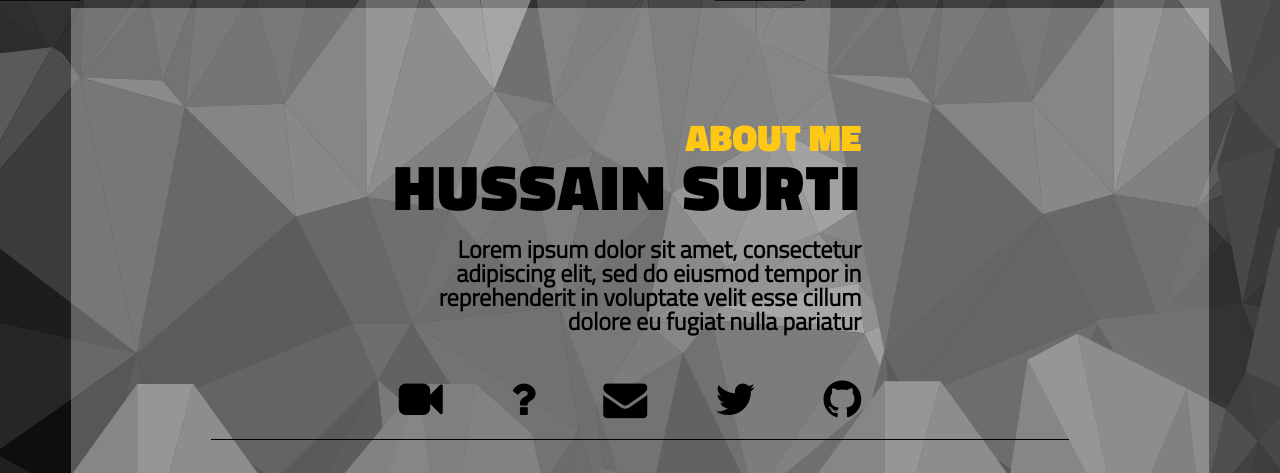
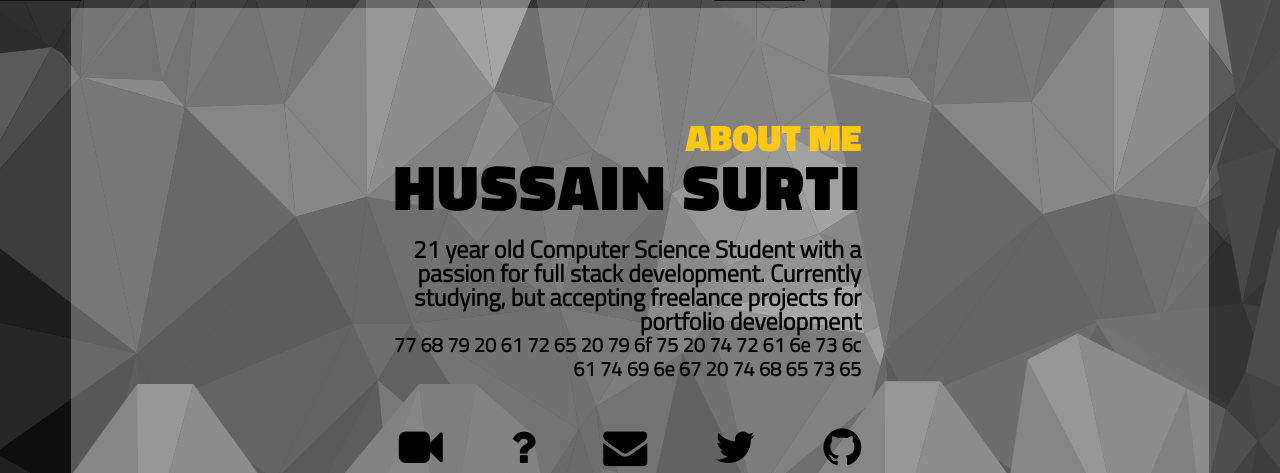
Before and after one commit to agenthesh/agenthesh, a plain HTML site: page aboutMe.html in a window 1280 px wide. Shown: the top 473 px of the page. Drawn offline with Linux system fonts and the light colour scheme.

Commit message:
added easter eggs

```diff
--- a/aboutMe.html
+++ b/aboutMe.html
@@ -19,7 +19,8 @@
         </div>
 
         <div class="personal-summary">
-            <h4>Lorem ipsum dolor sit amet, consectetur adipiscing elit, sed do eiusmod tempor in reprehenderit in voluptate velit esse cillum dolore eu fugiat nulla pariatur</h4>
+            <h4>21 year old Computer Science Student with a passion for full stack development. Currently studying, but accepting freelance projects for portfolio development</h4>
+            <h5>77 68 79 20 61 72 65 20 79 6f 75 20 74 72 61 6e 73 6c 61 74 69 6e 67 20 74 68 65 73 65</h5>
         </div>
 
         <nav class="nav-icons">
```
Also changed, not shown: index.html (+2 -1 lines), videoCV.html (+2 -1 lines).
